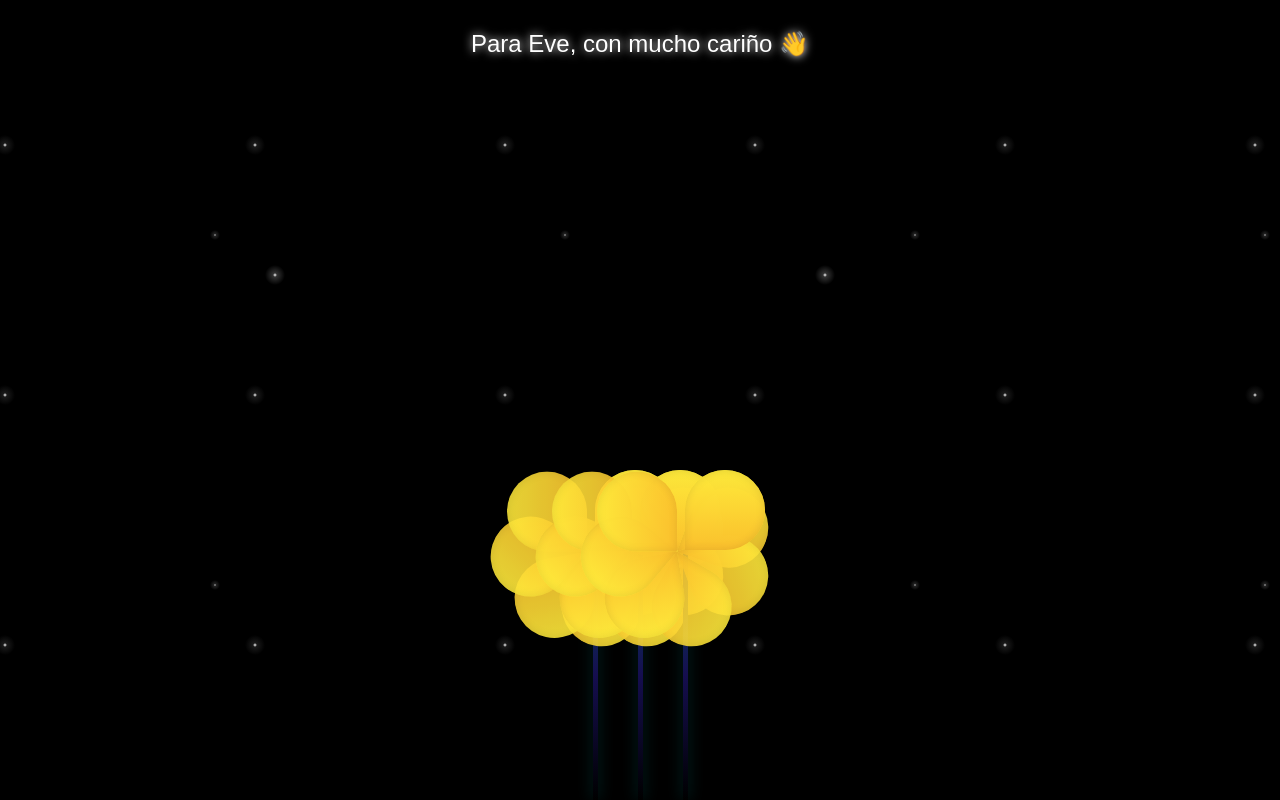
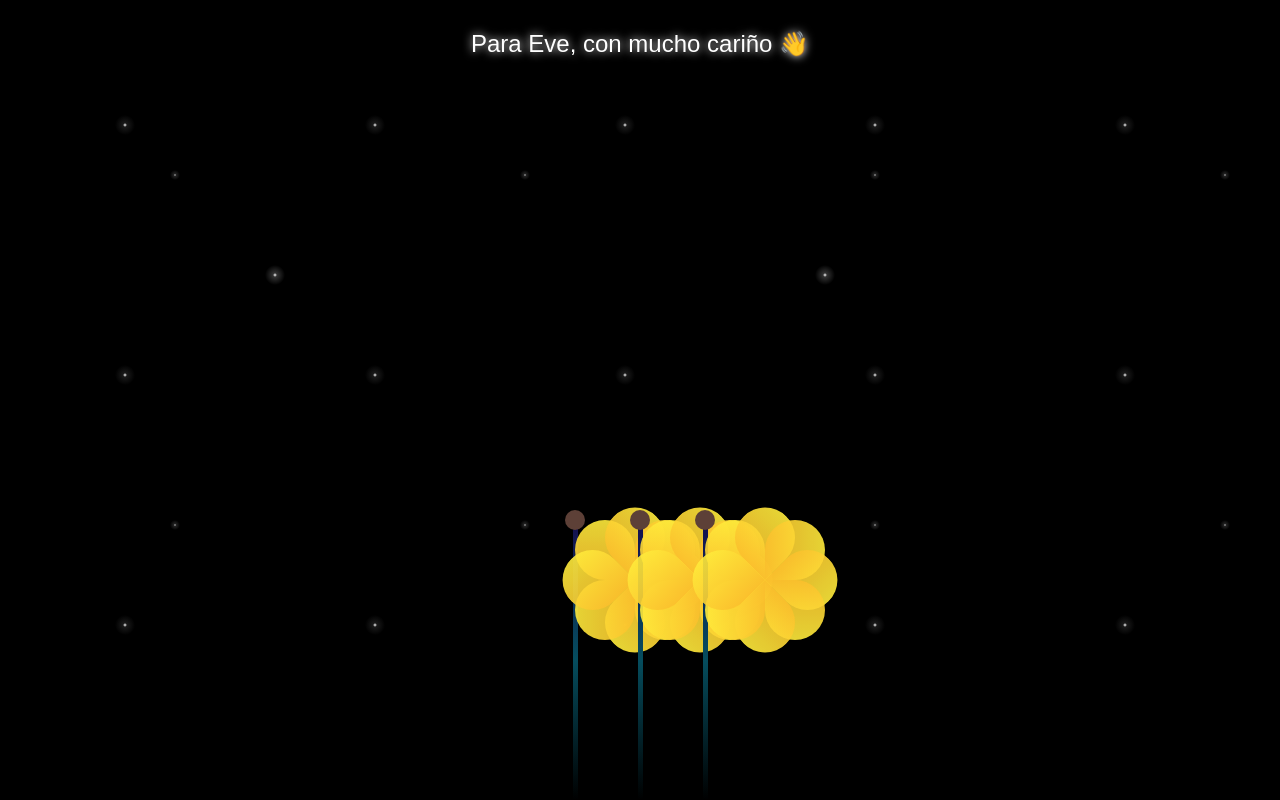
Before and after one commit to MegaWiler/zerekunflores, a plain HTML site: page flower.html in a window 1280 px wide. Drawn offline with Linux system fonts and the light colour scheme.

Commit message:
Update style.css

```diff
--- a/css/style.css
+++ b/css/style.css
@@ -1,4 +1,4 @@
-/* --- CONFIGURACIÓN GENERAL --- */
+/* --- FONDO DE ESTRELLAS --- */
 body {
     background-color: #000;
     background-image:
@@ -6,16 +6,15 @@ body {
         radial-gradient(white, rgba(255,255,255,.15) 1px, transparent 5px),
         radial-gradient(white, rgba(255,255,255,.1) 2px, transparent 10px);
     background-size: 550px 550px, 350px 350px, 250px 250px;
-    background-position: 0 0, 40px 60px, 130px 270px;
     margin: 0;
     height: 100vh;
     overflow: hidden;
     display: flex;
     justify-content: center;
-    align-items: flex-end; /* Alinea las flores a la base */
+    align-items: flex-end;
 }
 
-/* --- TÍTULO Y KARAOKE --- */
+/* --- TÍTULO --- */
 .titulo-inicial {
     position: fixed;
     top: 30px;
@@ -28,9 +27,10 @@ body {
     z-index: 100;
 }
 
+/* --- KARAOKE Y BOLA RGB --- */
 #lyrics-container {
     position: fixed;
-    bottom: 50px;
+    bottom: 40px;
     width: 100%;
     display: flex;
     flex-direction: column;
@@ -39,76 +39,109 @@ body {
 }
 
 #rgb-ball {
-    width: 25px;
-    height: 25px;
+    width: 20px;
+    height: 20px;
     border-radius: 50%;
-    background: linear-gradient(45deg, #ff0000, #ff7f00, #ffff00, #00ff00, #0000ff, #4b0082, #9400d3);
+    background: linear-gradient(45deg, #ff0000, #00ff00, #0000ff);
     background-size: 200% 200%;
-    box-shadow: 0 0 15px currentColor;
+    opacity: 0; /* Lo activa JS al hacer clic */
+    animation: rgbShift 2s linear infinite;
     margin-bottom: 10px;
-    opacity: 0;
-    animation: rgbShift 3s linear infinite;
 }
 
 #lyrics {
-    color: #00ffff;
+    color: #00ffff; /* Letra Cian */
     font-family: 'Arial', sans-serif;
     font-size: 1.8rem;
     font-weight: bold;
-    text-shadow: 2px 2px 10px rgba(0,255,255,0.5);
+    text-shadow: 0 0 10px rgba(0, 255, 255, 0.8);
     text-align: center;
+    min-height: 2.5rem;
     opacity: 0;
+    transition: opacity 0.3s;
 }
 
-/* --- ANIMACIONES --- */
-@keyframes rgbShift {
-    0% { background-position: 0% 50%; color: #ff0000; }
-    50% { background-position: 100% 50%; color: #00ff00; }
-    100% { background-position: 0% 50%; color: #ff0000; }
+/* --- DISEÑO DE LAS FLORES --- */
+.flowers {
+    display: flex;
+    align-items: flex-end;
+    justify-content: center;
+    width: 100%;
+    height: 100%;
+    position: absolute;
+    bottom: 0;
 }
 
-.ball-jump { animation: quickJump 0.3s ease-out; }
-@keyframes quickJump {
-    0%, 100% { transform: translateY(0); }
-    50% { transform: translateY(-20px); }
+.flower {
+    position: relative;
+    margin: 0 30px;
+    transition: transform 3s ease-out; /* Velocidad del brote */
 }
 
-/* --- DISEÑO DE LAS FLORES (Lo que faltaba) --- */
-.flowers { position: relative; display: flex; align-items: flex-end; z-index: 10; }
-
-.flower { position: relative; display: flex; flex-direction: column; align-items: center; margin: 0 20px; }
+/* Brote: cuando el body tiene "not-loaded", las flores están abajo */
+.not-loaded .flower {
+    transform: translateY(100vh);
+}
 
 .flower__line {
     width: 5px;
-    height: 250px;
-    background-image: linear-gradient(to top, #000, #150e50, #054d5e);
-    box-shadow: 0px 0px 15px rgba(0, 255, 255, 0.2);
+    height: 280px;
+    background-image: linear-gradient(to top, #000, #054d5e, #150e50);
+    border-radius: 5px;
 }
 
 .flower__leafs {
-    position: relative;
-    animation: blooming 2s backwards;
+    position: absolute;
+    top: 0;
+    left: 50%;
+    transform: translate(-50%, -50%);
 }
 
 .flower__leaf {
     position: absolute;
-    bottom: 0;
-    left: 50%;
-    width: 80px;
-    height: 80px;
-    border-radius: 50% 50% 50% 0;
-    background-color: #ffeb3b; /* Amarillo */
+    width: 60px;
+    height: 60px;
+    background: #ffeb3b; /* Amarillo */
     background-image: linear-gradient(to top, #fbc02d, #ffeb3b);
-    transform-origin: bottom left;
+    border-radius: 50% 50% 0 50%;
+    transform-origin: bottom right;
     opacity: 0.9;
-    box-shadow: inset 0 0 10px rgba(0,0,0,0.1);
 }
 
-/* Pétalos en círculo */
-.flower__leaf--1 { transform: translate(-10%, 2%) rotate(20deg); }
-.flower__leaf--2 { transform: translate(-10%, 2%) rotate(70deg); }
-.flower__leaf--3 { transform: translate(-10%, 2%) rotate(120deg); }
-.flower__leaf--4 { transform: translate(-10%, 2%) rotate(170deg); }
-.flower__leaf--5 { transform: translate(-10%, 2%) rotate(220deg); }
-.flower__leaf--6 { transform: translate(-10%, 2%) rotate(270deg); }
-.flower__leaf--7 { transform: translate(-
+/* Pétalos circulares */
+.flower__leaf--1 { transform: rotate(0deg); }
+.flower__leaf--2 { transform: rotate(45deg); }
+.flower__leaf--3 { transform: rotate(90deg); }
+.flower__leaf--4 { transform: rotate(135deg); }
+.flower__leaf--5 { transform: rotate(180deg); }
+.flower__leaf--6 { transform: rotate(225deg); }
+.flower__leaf--7 { transform: rotate(270deg); }
+.flower__leaf--8 { transform: rotate(315deg); }
+
+.flower__white-circle {
+    position: absolute;
+    width: 20px;
+    height: 20px;
+    background: #5d4037;
+    border-radius: 50%;
+    top: 50%;
+    left: 50%;
+    transform: translate(-50%, -50%);
+    z-index: 10;
+}
+
+/* --- ANIMACIONES EXTRA --- */
+@keyframes rgbShift {
+    0% { background-position: 0% 50%; }
+    50% { background-position: 100% 50%; }
+    100% { background-position: 0% 50%; }
+}
+
+.ball-jump {
+    animation: jump 0.3s ease-out;
+}
+
+@keyframes jump {
+    0%, 100% { transform: translateY(0); }
+    50% { transform: translateY(-20px); }
+}
```
